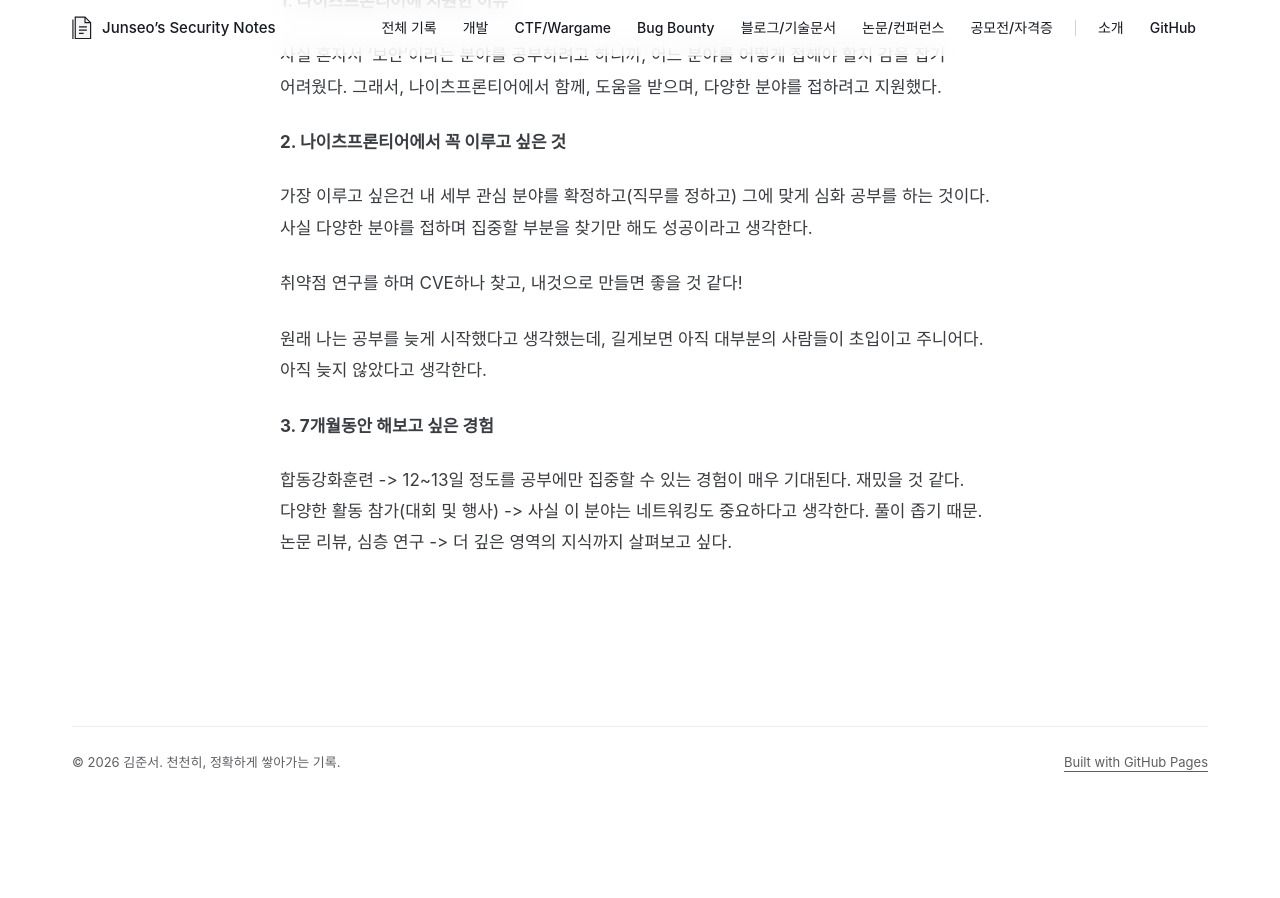
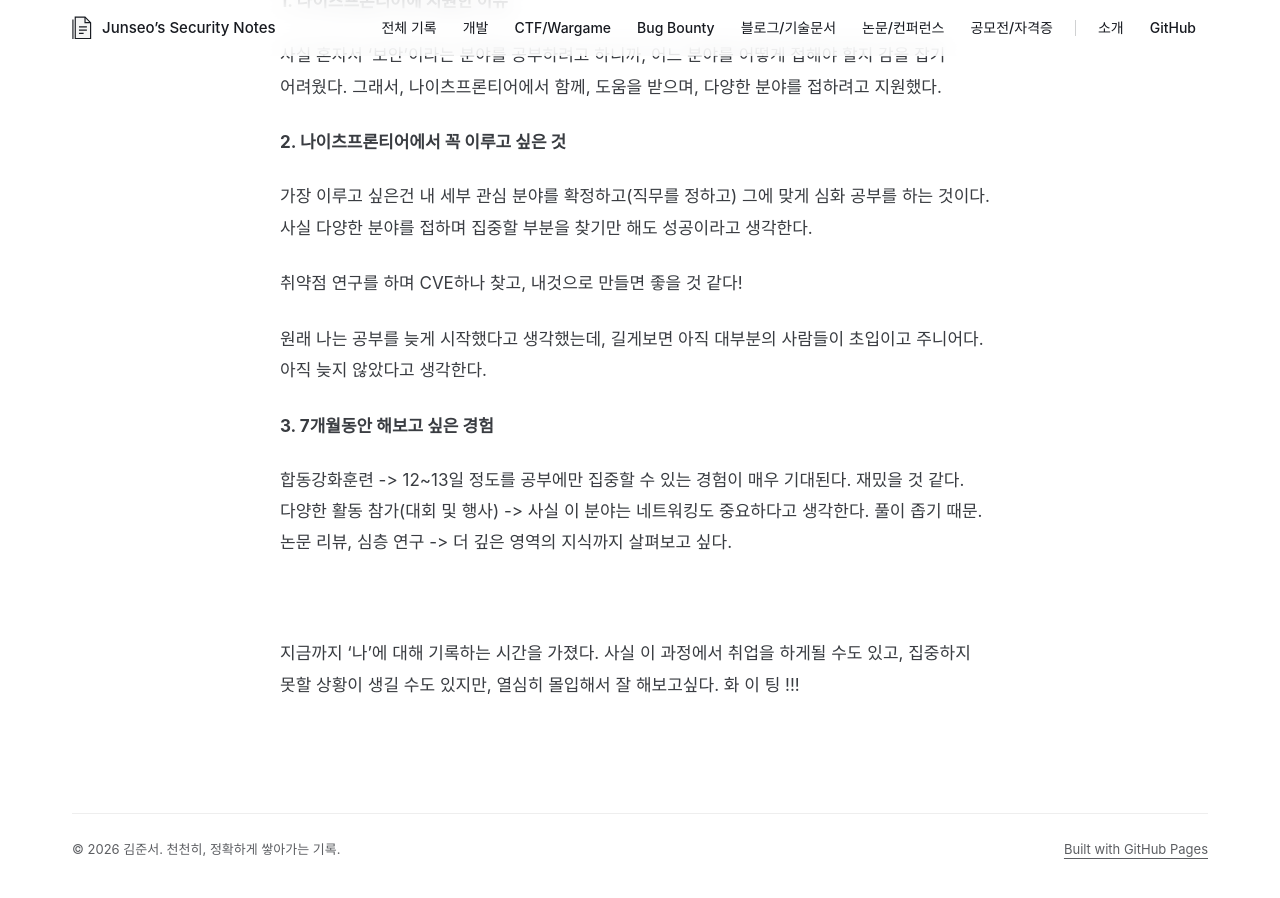
Before and after one commit to DongiveupJ/security-notes, a Jekyll site: the page built from _posts/2026-11-07-'나'에 대해 기록하기.md, in a window 1280 px wide and 900 px high, scrolled down 2136 px. Built offline with Jekyll 4.4.1, drawn with Linux system fonts in a browser that asks for light colours; some web fonts are replaced; before the commit the page ends 2949 px from its top, so only the background shows below that.

Commit message:
Update _posts/2026-11-07-'나'에 대해 기록하기.md (via Pages CMS)

```diff
--- a/_posts/2026-11-07-'나'에 대해 기록하기.md
+++ b/_posts/2026-11-07-'나'에 대해 기록하기.md
@@ -22,7 +22,6 @@ description: 가치와 선택 기준, 나이츠프론티어 지원 이유, 목
 나는 원래 컴퓨터공학을 전공했지만, 새로운 서비스를 만들거나 개발하는 것에는 큰 관심이 없었다. 하지만 보안은 새로운 가치를 창출하기 보단, 가치를 지키는 일에 집중되어 있다. 나는 이 점이 좋았다. 무언가를 지킨 다는 관점이 말이다.
 그래서 해킹이나 CTF보단 방어, 연구에 더 관심이 가는 것 같다.
 
-
 #### 2. 진입 장벽이 낮지 않아야 하고, 쉽게 대체될 수 있는 분야면 안됨
 
 이것도 매우 중요한 영역이라고 생각한다. 이미 많은 주니어 개발자들과 사무직이 AI에 밀려 위협받고있다. 물론 보안도 주니어들에겐 나쁜 소식이지만, 오히려 AI에 의해 가파르게 급증하는 공격에 대비하기 위해서는 보안 인력이 더 많이 필요하다.
@@ -32,8 +31,6 @@ description: 가치와 선택 기준, 나이츠프론티어 지원 이유, 목
 무엇보다도, 책임과 대응이 사람이 할 수 있는 가장 가치있는 영역이라고 생각한다. 특히 보안은 책임과 대응이 다른것보다 더 중요하다. 보안 전문가로 성장한다면 다른 분야보다 훨씬 성취감이 생길 것 같다.
 
 #### 3. 괜찮은 연봉, 최소한의 워라밸, 성장가능성
-
-
 
 일의 본질이 무엇인지 봐야한다.
 나는 일을 하기위해 살아가는 것인가, 살기 위해 일을 하는것인가?
@@ -52,9 +49,7 @@ description: 가치와 선택 기준, 나이츠프론티어 지원 이유, 목
 
 때문에, 성장가능성이 나에게 하나의 중요한 요소가 된 것 같다.
 
-
 ### 나의 기준을 나이츠프론티어에서 어떻게 실천하고 싶은가?
-
 
 #### 1. 나이츠프론티어에 지원한 이유
 
@@ -68,7 +63,6 @@ description: 가치와 선택 기준, 나이츠프론티어 지원 이유, 목
 
 원래 나는 공부를 늦게 시작했다고 생각했는데, 길게보면 아직 대부분의 사람들이 초입이고 주니어다. 아직 늦지 않았다고 생각한다.
 
-
 #### 3. 7개월동안 해보고 싶은 경험
 
 합동강화훈련 -> 12~13일 정도를 공부에만 집중할 수 있는 경험이 매우 기대된다. 재밌을 것 같다.
@@ -76,4 +70,7 @@ description: 가치와 선택 기준, 나이츠프론티어 지원 이유, 목
 논문 리뷰, 심층 연구 -> 더 깊은 영역의 지식까지 살펴보고 싶다.
 
 
+
 &nbsp;
+
+지금까지 '나'에 대해 기록하는 시간을 가졌다. 사실 이 과정에서 취업을 하게될 수도 있고, 집중하지 못할 상황이 생길 수도 있지만, 열심히 몰입해서 잘 해보고싶다. 화 이 팅 !!!
```
